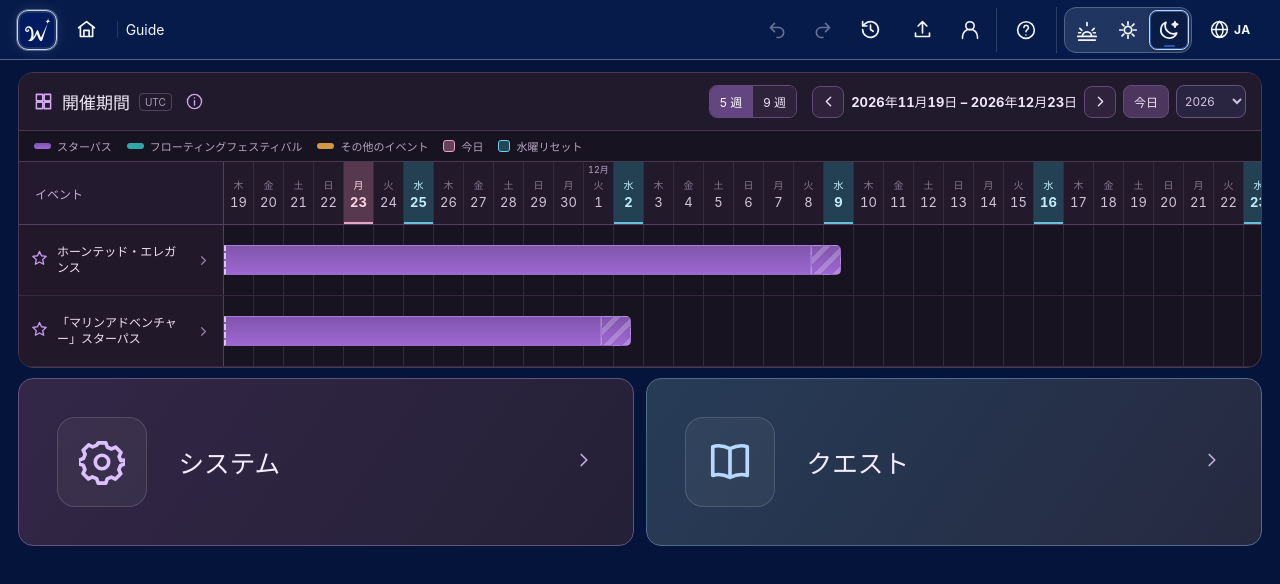
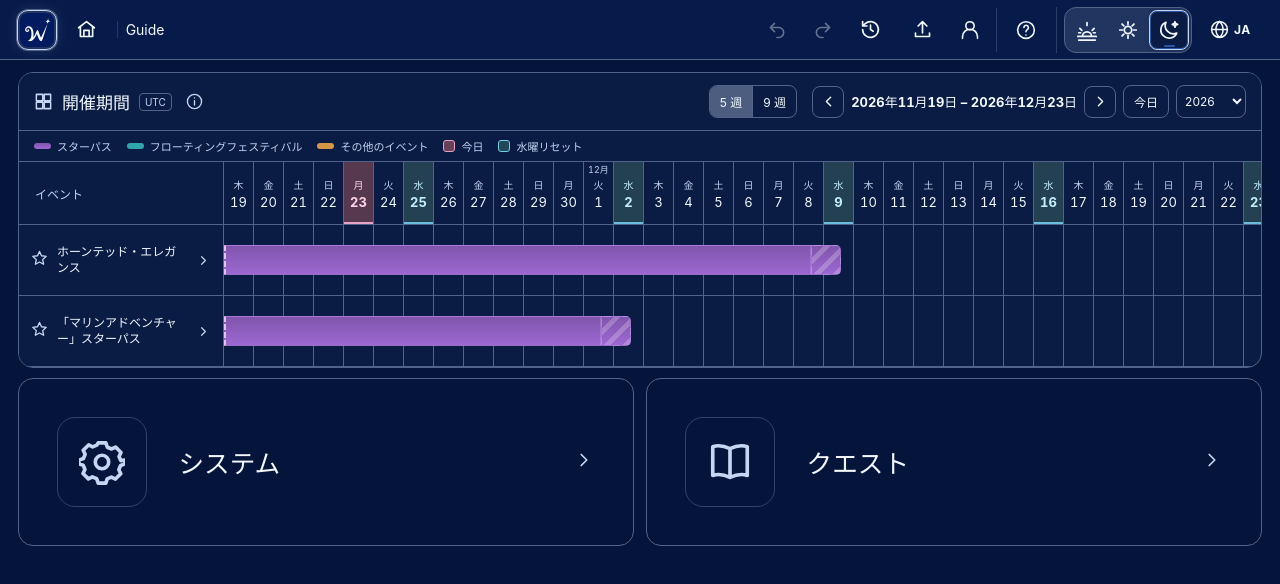
Before and after one commit to DreamwishWand/Wand, a SvelteKit app: page /guide in a window 1280 px wide. Shown: the top 584 px of the page. Built offline with nearby package versions, Linux system fonts and the light colour scheme.

Commit message:
style(ui00): use shared Wand palette in guide

```diff
--- a/src/routes/guide/+page.svelte
+++ b/src/routes/guide/+page.svelte
@@ -360,46 +360,46 @@
 </main>
 
 <style>
-  .guide-app{box-sizing:border-box;width:100%;max-width:none;min-width:0;margin:0;padding:12px clamp(8px,1.4vw,22px) 14px;min-height:calc(100dvh - 64px);display:flex;flex-direction:column;gap:10px;color:#eee9f6}
+  .guide-app{box-sizing:border-box;width:100%;max-width:none;min-width:0;margin:0;padding:12px clamp(8px,1.4vw,22px) 14px;min-height:calc(100dvh - 64px);display:flex;flex-direction:column;gap:10px;color:var(--wand-text)}
   .guide-sections{display:grid;grid-template-columns:repeat(2,minmax(0,1fr));gap:12px;flex:0 0 auto}
-  .service-card{position:relative;display:flex;align-items:center;gap:clamp(16px,2.5vw,36px);min-width:0;min-height:clamp(122px,18vh,180px);box-sizing:border-box;padding:clamp(16px,3vw,38px);border:1px solid #66517e;border-radius:15px;color:#f4ecff;text-decoration:none;overflow:hidden;isolation:isolate;background:linear-gradient(125deg,#332747,#242037)}
-  .quests-card{background:linear-gradient(125deg,#273c57,#252940);border-color:#526b8c}
-  .service-card:hover,.service-card:focus-visible{border-color:#c8a6ef;box-shadow:inset 0 0 0 1px #c8a6ef;background:linear-gradient(125deg,#473460,#302542)}
-  .quests-card:hover,.quests-card:focus-visible{border-color:#9abdeb;box-shadow:inset 0 0 0 1px #9abdeb;background:linear-gradient(125deg,#324e71,#303650)}
-  .service-icon{display:grid;place-items:center;flex-shrink:0;width:clamp(64px,7vw,100px);aspect-ratio:1;border:1px solid #ffffff24;border-radius:18px;background:#ffffff0c;color:#dcc1ff}
-  .quests-card .service-icon{color:#b8d8ff}
+  .service-card{position:relative;display:flex;align-items:center;gap:clamp(16px,2.5vw,36px);min-width:0;min-height:clamp(122px,18vh,180px);box-sizing:border-box;padding:clamp(16px,3vw,38px);border:1px solid var(--wand-line);border-radius:15px;color:var(--wand-text);text-decoration:none;overflow:hidden;isolation:isolate;background:linear-gradient(125deg,var(--wand-surface-raised),var(--wand-surface-raised))}
+  .quests-card{background:linear-gradient(125deg,var(--wand-surface-raised),var(--wand-surface-raised));border-color:var(--wand-line)}
+  .service-card:hover,.service-card:focus-visible{border-color:var(--wand-selected-line);box-shadow:inset 0 0 0 1px var(--wand-selected-line);background:linear-gradient(125deg,var(--wand-control-hover),var(--wand-control-hover))}
+  .quests-card:hover,.quests-card:focus-visible{border-color:var(--wand-selected-line);box-shadow:inset 0 0 0 1px var(--wand-selected-line);background:linear-gradient(125deg,var(--wand-control-hover),var(--wand-control-hover))}
+  .service-icon{display:grid;place-items:center;flex-shrink:0;width:clamp(64px,7vw,100px);aspect-ratio:1;border:1px solid var(--wand-subtle-line);border-radius:18px;background:var(--wand-surface-raised);color:var(--wand-link)}
+  .quests-card .service-icon{color:var(--wand-link)}
   .service-name{font-size:clamp(18px,2vw,30px);font-weight:700;overflow-wrap:anywhere}
-  .service-chevron{margin-left:auto;flex-shrink:0;color:#bfb1d5}
+  .service-chevron{margin-left:auto;flex-shrink:0;color:var(--wand-link)}
   .service-chevron :global(svg){transform:rotate(-90deg)}
-   .timeline-panel{display:flex;flex-direction:column;flex:0 0 auto;min-height:0;min-width:0;background:#181321;border:1px solid #493952;border-radius:15px;overflow:hidden}
-  .timeline-toolbar{position:relative;display:flex;justify-content:space-between;align-items:center;flex-wrap:wrap;gap:10px;padding:12px 15px;border-bottom:1px solid #48374f;background:#211a2c}
+   .timeline-panel{display:flex;flex-direction:column;flex:0 0 auto;min-height:0;min-width:0;background:var(--wand-surface);border:1px solid var(--wand-line);border-radius:15px;overflow:hidden}
+  .timeline-toolbar{position:relative;display:flex;justify-content:space-between;align-items:center;flex-wrap:wrap;gap:10px;padding:12px 15px;border-bottom:1px solid var(--wand-line);background:var(--wand-surface)}
   .timeline-title{display:flex;align-items:center;gap:9px;min-width:0}
   .timeline-title>strong{font-size:17px;font-weight:700}
-  .timeline-title :global(svg){color:#d1a8ed}
-  .zone{font-size:10px;border:1px solid #51435d;color:#ac9bb9;padding:2px 5px;border-radius:4px}
+  .timeline-title :global(svg){color:var(--wand-link)}
+  .zone{font-size:10px;border:1px solid var(--wand-line);color:var(--wand-muted);padding:2px 5px;border-radius:4px}
   .source-info{position:static;font-size:12px}
-  .source-info summary{display:flex;align-items:center;cursor:pointer;list-style:none;padding:5px;color:#c1afcc}
+  .source-info summary{display:flex;align-items:center;cursor:pointer;list-style:none;padding:5px;color:var(--wand-muted)}
   .source-info summary::-webkit-details-marker{display:none}
-  .source-info p{position:absolute;z-index:15;top:100%;right:12px;width:min(360px,calc(100% - 24px));box-sizing:border-box;padding:13px;margin:0;background:#352844;border:1px solid #8869a2;border-radius:9px;color:#ded1e9;box-shadow:0 8px 25px #0007;line-height:1.6}
+  .source-info p{position:absolute;z-index:15;top:100%;right:12px;width:min(360px,calc(100% - 24px));box-sizing:border-box;padding:13px;margin:0;background:var(--wand-surface-raised);border:1px solid var(--wand-line);border-radius:9px;color:var(--wand-muted);box-shadow:0 8px 25px #0007;line-height:1.6}
   .calendar-nav{display:flex;align-items:center;gap:7px;min-width:0;flex-wrap:wrap}
   .range-controls{display:flex;align-items:center;gap:7px;min-width:0}
   .range-controls .nav-arrow{flex:0 0 auto}
-  .calendar-nav button{border:1px solid #624b75;background:#2e233b;color:#ede2f5;border-radius:8px;padding:7px 10px;font:inherit;font-size:12px;cursor:pointer;white-space:nowrap}
-  .calendar-nav button:hover,.calendar-nav button:focus-visible{background:#4c3765;border-color:#aa88d0}
-  .calendar-nav .range{min-width:0;font-size:13px;text-align:center;font-variant-numeric:tabular-nums;color:#f0e8f9}
-  .calendar-nav .zoom{display:flex;border:1px solid #624b75;border-radius:8px;overflow:hidden;margin-right:8px}
+  .calendar-nav button{border:1px solid var(--wand-line);background:var(--wand-control);color:var(--wand-text);border-radius:8px;padding:7px 10px;font:inherit;font-size:12px;cursor:pointer;white-space:nowrap}
+  .calendar-nav button:hover,.calendar-nav button:focus-visible{background:var(--wand-control-hover);border-color:var(--wand-selected-line)}
+  .calendar-nav .range{min-width:0;font-size:13px;text-align:center;font-variant-numeric:tabular-nums;color:var(--wand-text)}
+  .calendar-nav .zoom{display:flex;border:1px solid var(--wand-line);border-radius:8px;overflow:hidden;margin-right:8px}
   .zoom button{border:0;border-radius:0;padding:7px 10px}
-  .zoom button+button{border-left:1px solid #624b75}
-  .zoom button.active{background:#634582;color:#fff}
+  .zoom button+button{border-left:1px solid var(--wand-line)}
+  .zoom button.active{background:var(--wand-selected);color:var(--wand-text)}
   .calendar-nav .nav-arrow{display:grid;place-items:center;width:32px;height:32px;padding:4px}
   .nav-arrow.previous :global(svg){transform:rotate(90deg)}
   .nav-arrow.next :global(svg){transform:rotate(-90deg)}
-  .calendar-nav .today-button{background:#4c365e}
-  .calendar-nav .calendar-year{background:#29243f;border:1px solid #65537a;color:#d0c2de;border-radius:8px;padding:7px 4px;font:inherit;font-size:12px;cursor:pointer;min-width:70px;max-width:88px}
+  .calendar-nav .today-button{background:var(--wand-control)}
+  .calendar-nav .calendar-year{background:var(--wand-surface-raised);border:1px solid var(--wand-line);color:var(--wand-text);border-radius:8px;padding:7px 4px;font:inherit;font-size:12px;cursor:pointer;min-width:70px;max-width:88px}
   .calendar-nav button:disabled{opacity:.35;cursor:not-allowed}
-  .historic-status{font-size:11px;color:#d4bbeb;white-space:nowrap}
+  .historic-status{font-size:11px;color:var(--wand-muted);white-space:nowrap}
 
-  .timeline-key{display:flex;align-items:center;flex-wrap:wrap;gap:15px;padding:7px 15px;font-size:11px;color:#b6a4c1}
+  .timeline-key{display:flex;align-items:center;flex-wrap:wrap;gap:15px;padding:7px 15px;font-size:11px;color:var(--wand-muted)}
   .timeline-key span{display:flex;align-items:center;gap:6px}
   .sample{display:inline-block;width:17px;height:6px;border-radius:8px}
   .sample.task{background:linear-gradient(180deg,#8055ac,#9d68d2)}
@@ -407,36 +407,36 @@
   .sample.floating{background:#30a6ab}.sample.other{background:#d39747}
   .sample.today-sample{width:12px;height:12px;background:#674158;border:1px solid #e8a1c8;border-radius:3px}
   .sample.reset-sample{width:12px;height:12px;background:#224758;border:1px solid #74cde6;border-radius:3px}
-  .timeline-scroll{min-width:0;max-width:100%;overflow-x:auto;overflow-y:hidden;flex:0 0 auto;scrollbar-color:#705b84 #21172d;scrollbar-width:thin}
+  .timeline-scroll{min-width:0;max-width:100%;overflow-x:auto;overflow-y:hidden;flex:0 0 auto;scrollbar-color:var(--wand-line) var(--wand-surface);scrollbar-width:thin}
   .timeline-content{--sidebar-width:205px;width:100%}
   .timeline-heading,.timeline-row{display:grid;grid-template-columns:var(--sidebar-width) minmax(0,1fr);min-width:0}
-  .timeline-heading{min-height:64px;border-top:1px solid #4a3953;border-bottom:1px solid #52415e;background:#221a2b}
-  .date-label{position:sticky;left:0;z-index:5;display:flex;align-items:center;padding-left:16px;background:#231a30;font-size:12px;color:#c0aeca;border-right:1px solid #52415e}
+  .timeline-heading{min-height:64px;border-top:1px solid var(--wand-line);border-bottom:1px solid var(--wand-line);background:var(--wand-surface)}
+  .date-label{position:sticky;left:0;z-index:5;display:flex;align-items:center;padding-left:16px;background:var(--wand-surface);font-size:12px;color:var(--wand-muted);border-right:1px solid var(--wand-line)}
   .dates-grid,.track-grid{display:grid;grid-template-columns:repeat(var(--day-count),minmax(0,1fr));min-width:0}
   .dates-grid{position:relative}
-  .date-slot{position:relative;text-align:center;display:flex;flex-direction:column;align-items:center;justify-content:center;gap:2px;border-right:1px solid #352a3f;font-variant-numeric:tabular-nums;font-size:11px;color:#a99ab9}
-  .date-slot .weekday{font-size:10px;color:#83758f}
-  .date-number{font-size:13px;color:#d1c5dc}
+  .date-slot{position:relative;text-align:center;display:flex;flex-direction:column;align-items:center;justify-content:center;gap:2px;border-right:1px solid var(--wand-line);font-variant-numeric:tabular-nums;font-size:11px;color:var(--wand-muted)}
+  .date-slot .weekday{font-size:10px;color:var(--wand-muted)}
+  .date-number{font-size:13px;color:var(--wand-text)}
   .date-slot.reset{background:#244153;box-shadow:inset 0 -2px #69bedc}
   .date-slot.reset .weekday,.date-slot.reset .date-number{color:#c4efff;font-weight:700}
   .date-slot.today{background:#56394f;box-shadow:inset 0 -2px #e6a4c7}
   .date-slot.today .weekday,.date-slot.today .date-number{color:#ffd3e6;font-weight:750}
   .date-slot.today.reset{background:linear-gradient(135deg,#56394f 0 50%,#244153 50%);box-shadow:inset 0 -2px #c2b2e6}
-  .month-label{position:absolute;top:1px;font-size:9px;color:#b4a1c9;white-space:nowrap}
-  .timeline-row{height:71px;border-bottom:1px solid #35293f}
-  .timeline-row.selected{background:#2a2037}
-  .event-label{position:sticky;left:0;z-index:5;display:flex;align-items:center;gap:9px;width:100%;min-width:0;box-sizing:border-box;padding:10px 12px;background:#211829;color:#eee3f4;text-align:left;border:0;border-right:1px solid #52415e;cursor:pointer}
-  .timeline-row.selected .event-label{background:#382847}
-  .event-label:hover,.event-label:focus-visible{background:#34243f}
+  .month-label{position:absolute;top:1px;font-size:9px;color:var(--wand-muted);white-space:nowrap}
+  .timeline-row{height:71px;border-bottom:1px solid var(--wand-line)}
+  .timeline-row.selected{background:var(--wand-selected)}
+  .event-label{position:sticky;left:0;z-index:5;display:flex;align-items:center;gap:9px;width:100%;min-width:0;box-sizing:border-box;padding:10px 12px;background:var(--wand-surface);color:var(--wand-text);text-align:left;border:0;border-right:1px solid var(--wand-line);cursor:pointer}
+  .timeline-row.selected .event-label{background:var(--wand-selected)}
+  .event-label:hover,.event-label:focus-visible{background:var(--wand-control-hover)}
   a.event-label{text-decoration:none}
   a.event-label:hover .event-name{text-decoration:underline;text-underline-offset:3px}
   .row-chevron{display:flex;flex-shrink:0;margin-left:auto}
-  .row-chevron :global(svg){transform:rotate(-90deg);color:#9581aa}
-  .event-symbol{color:#ca9bf2;flex-shrink:0}
+  .row-chevron :global(svg){transform:rotate(-90deg);color:var(--wand-muted)}
+  .event-symbol{color:var(--wand-link);flex-shrink:0}
   .event-name{min-width:0;font-size:12px;font-weight:600;line-height:1.3;overflow-wrap:anywhere}
   .event-track{position:relative;min-width:0;height:100%;display:flex;align-items:center}
   .track-grid{position:absolute;inset:0;pointer-events:none}
-  .track-day{border-right:1px solid #33293d}
+  .track-day{border-right:1px solid var(--wand-line)}
   .track-day.reset,.track-day.today{background:transparent}
   .timeline-bar{position:absolute;z-index:2;top:50%;transform:translateY(-50%);height:30px;min-width:0;box-sizing:border-box;border:1px solid #c9a5f44d;border-radius:5px;background:#8d5cbc;color:#fff;cursor:pointer;overflow:hidden;padding:0 4px}
   .timeline-bar span{display:block;white-space:nowrap;text-overflow:ellipsis;overflow:hidden;font-size:10px;line-height:1.2}
@@ -450,24 +450,24 @@
   .timeline-bar.clipped-end{border-top-right-radius:0;border-bottom-right-radius:0;border-right:2px dashed #ddc6ed}
   .timeline-bar:hover,.timeline-bar.selected{filter:brightness(1.2);box-shadow:0 0 0 2px #dab6ff90}
   .empty-row .event-label{cursor:default}
-  .empty-events{align-self:center;color:#ab99b5;text-align:center;font-size:12px}
-  .message{padding:40px 16px;text-align:center;color:#cbb5de}
-  .error{color:#ffbeca}.message button{margin-left:12px;color:#fff;background:#62447a;border:0;border-radius:8px;padding:7px 12px;cursor:pointer}
-  .event-inspector{display:flex;flex-wrap:wrap;align-items:center;gap:18px;padding:12px 16px;background:#2a2036;border-top:1px solid #71518b}
+  .empty-events{align-self:center;color:var(--wand-muted);text-align:center;font-size:12px}
+  .message{padding:40px 16px;text-align:center;color:var(--wand-text)}
+  .error{color:var(--wand-danger)}.message button{margin-left:12px;color:var(--wand-on-primary);background:var(--wand-primary);border:0;border-radius:8px;padding:7px 12px;cursor:pointer}
+  .event-inspector{display:flex;flex-wrap:wrap;align-items:center;gap:18px;padding:12px 16px;background:var(--wand-surface-raised);border-top:1px solid var(--wand-line)}
   .event-inspector-heading{display:flex;align-items:center;gap:11px;min-width:170px;flex:1}
   .event-inspector-heading>div{display:grid;gap:4px}
   .event-inspector-heading strong{font-size:14px;line-height:1.25}
-  .event-inspector-heading small{font-size:11px;color:#baabc8}
-  .event-inspector-heading :global(svg){color:#d0a5ef;flex-shrink:0}
-  .event-inspector-heading .close{margin-left:auto;display:grid;place-items:center;border:0;background:transparent;color:#dac6e8;cursor:pointer;padding:6px}
+  .event-inspector-heading small{font-size:11px;color:var(--wand-muted)}
+  .event-inspector-heading :global(svg){color:var(--wand-link);flex-shrink:0}
+  .event-inspector-heading .close{margin-left:auto;display:grid;place-items:center;border:0;background:transparent;color:var(--wand-text);cursor:pointer;padding:6px}
   .date-facts{display:flex;flex-wrap:wrap;gap:9px 22px;align-items:center}
   .date-facts div{display:grid;gap:4px;font-variant-numeric:tabular-nums}
-  .date-facts small{font-size:10px;color:#af9abf}
+  .date-facts small{font-size:10px;color:var(--wand-muted)}
   .date-facts strong{font-size:12px;font-weight:600;white-space:nowrap}
-  .uncertain{display:flex;align-items:center;gap:5px;font-size:11px;color:#c5aecd}
+  .uncertain{display:flex;align-items:center;gap:5px;font-size:11px;color:var(--wand-muted)}
   .inspector-actions{display:flex;align-items:center;gap:12px;margin-left:auto}
-  .inspector-actions a{display:flex;align-items:center;gap:6px;white-space:nowrap;color:#d2b5ee;font-size:12px;text-decoration:none}
-  .inspector-actions a.primary{background:#694687;color:#fff;padding:10px 12px;border-radius:8px}
+  .inspector-actions a{display:flex;align-items:center;gap:6px;white-space:nowrap;color:var(--wand-link);font-size:12px;text-decoration:none}
+  .inspector-actions a.primary{background:var(--wand-primary);color:var(--wand-on-primary);padding:10px 12px;border-radius:8px}
   @media(max-width:800px){
     .timeline-toolbar{align-items:flex-start}
     .timeline-content{--sidebar-width:172px}
```
